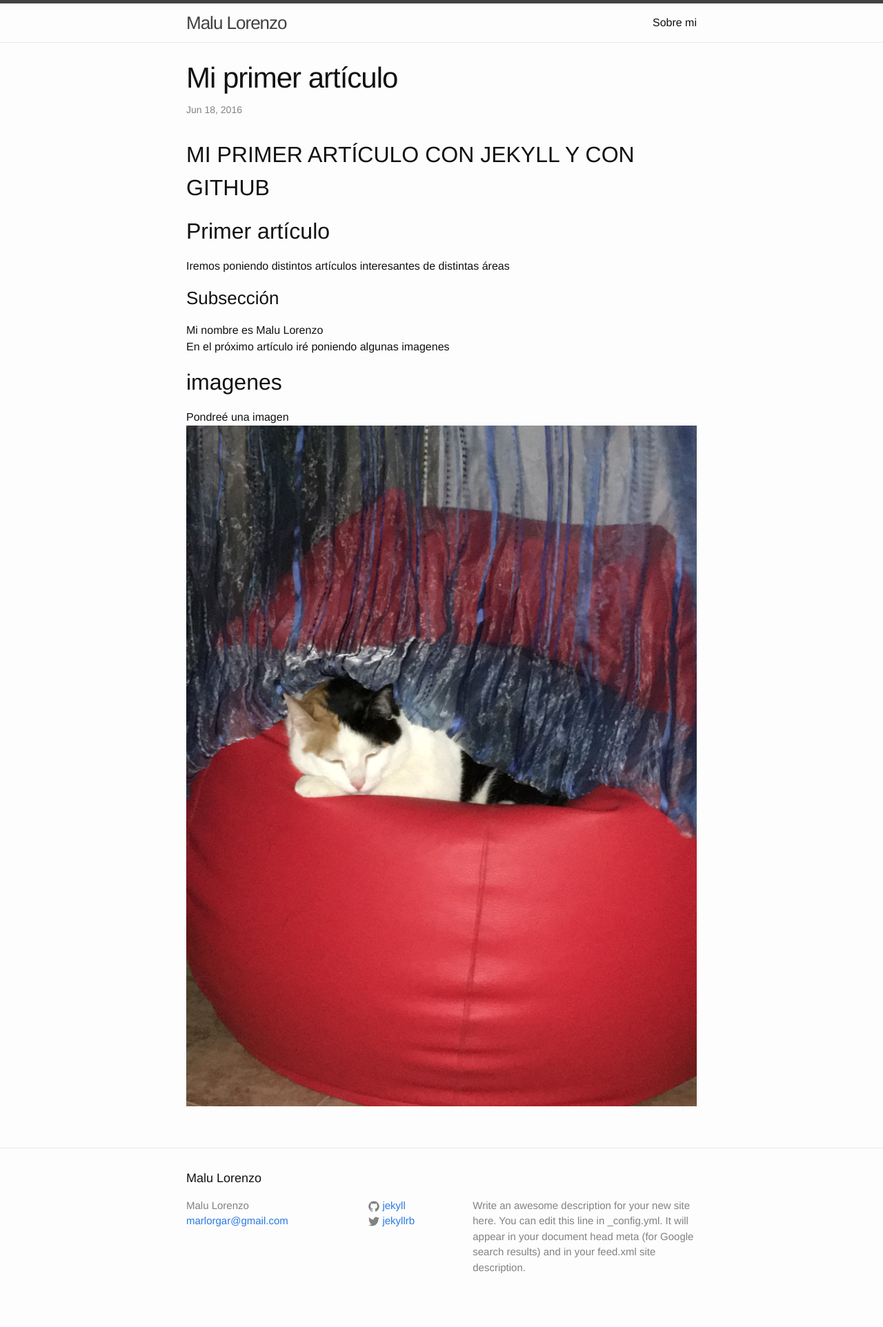
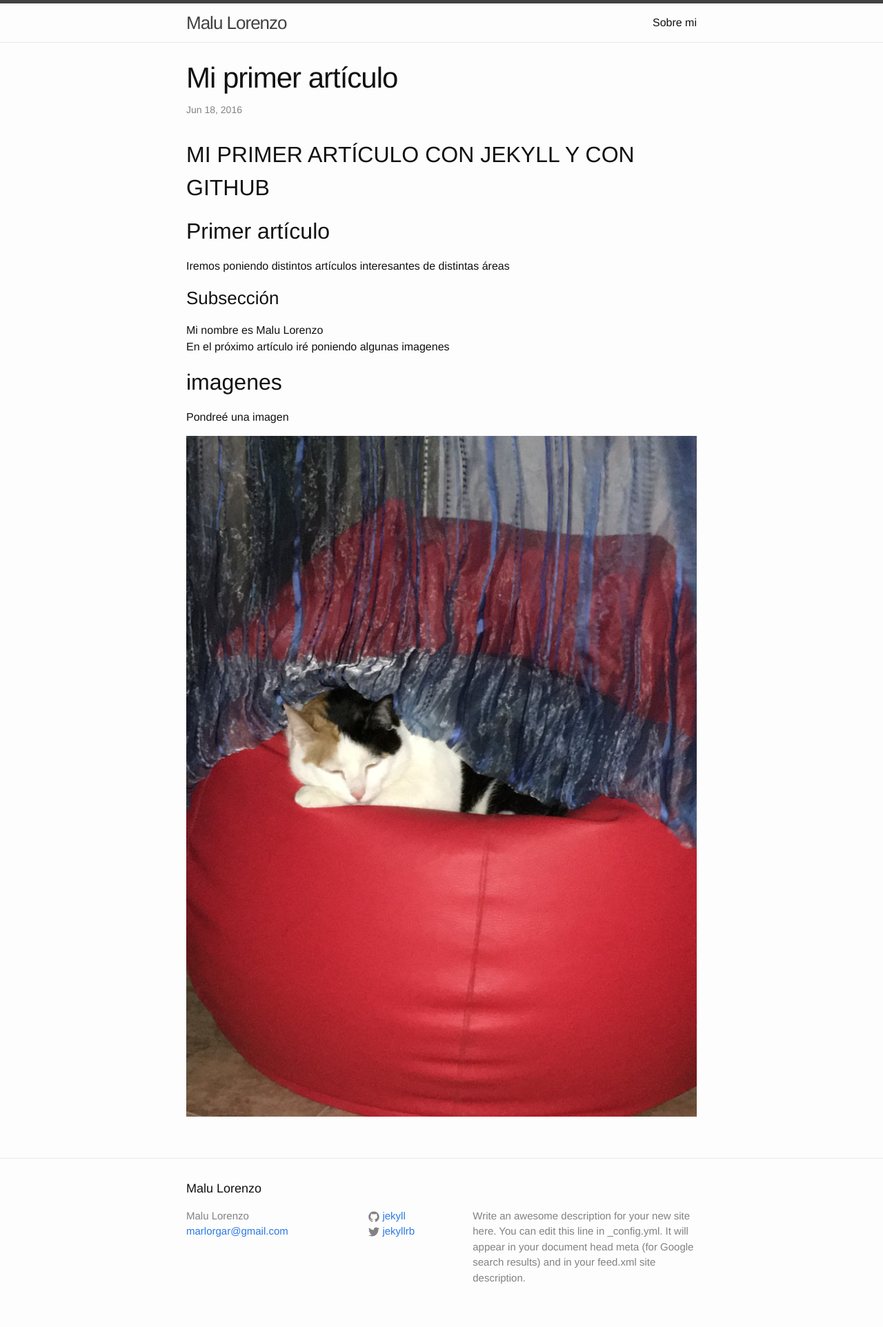
Before and after one commit to marlorgar/marlorgar.github.io, a Jekyll site: the page built from _posts/2016-06-18-mi-primer-articulo.markdown, in a window 1280 px wide. Shown: the whole page at 69% size. Built offline with Jekyll 4.4.1, drawn with Linux system fonts in a browser that asks for light colours.

```diff
--- a/_posts/2016-06-18-mi-primer-articulo.markdown
+++ b/_posts/2016-06-18-mi-primer-articulo.markdown
@@ -14,6 +14,7 @@ Mi nombre es Malu Lorenzo
 En el próximo artículo iré poniendo algunas imagenes
 
 ## imagenes
+
+Pondreé una imagen <br/>
 {: .fig.small}
-Pondreé una imagen <br/>
 ![un gatito]({{ site.baseurl }}/images/kitten.JPG)
```
